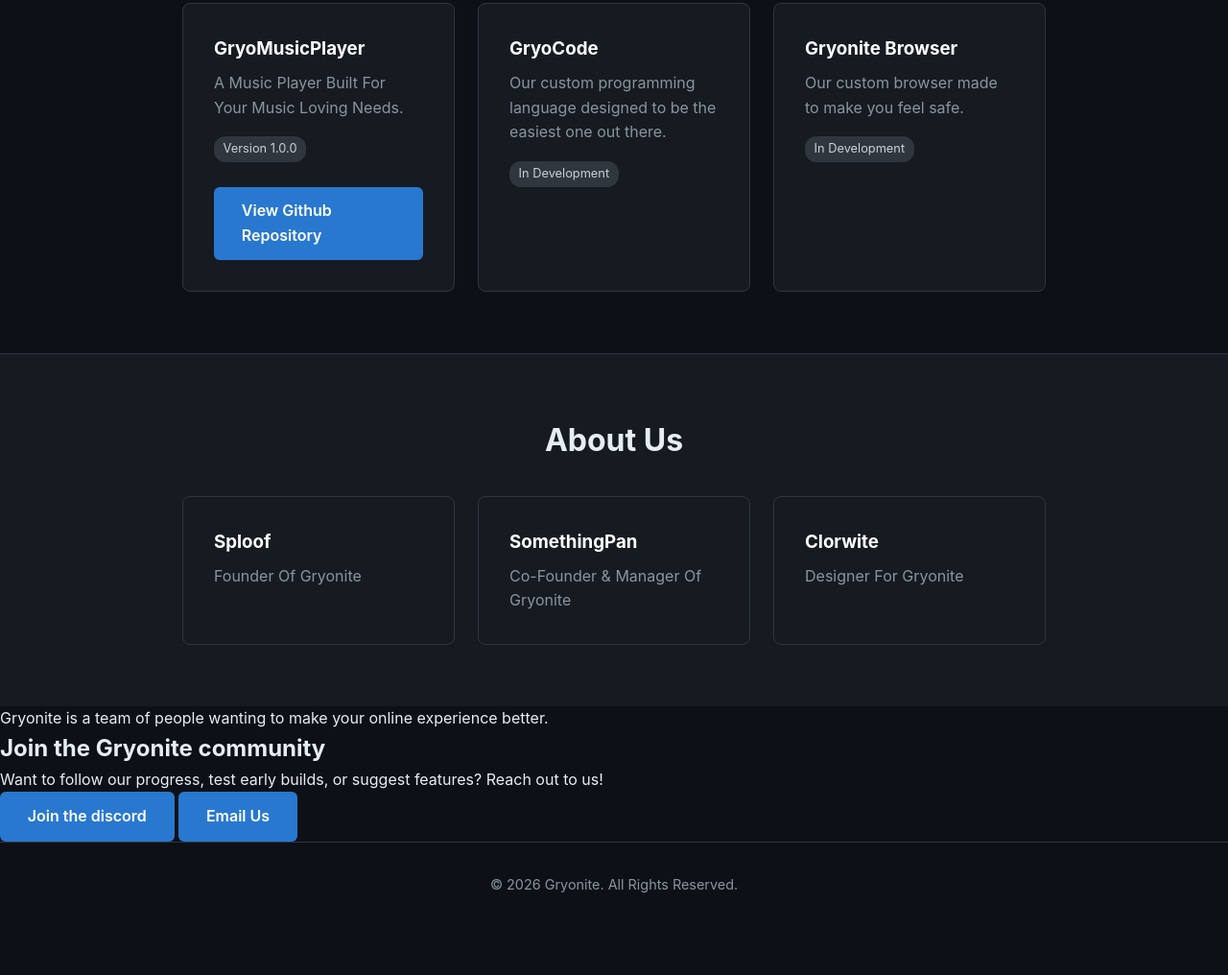
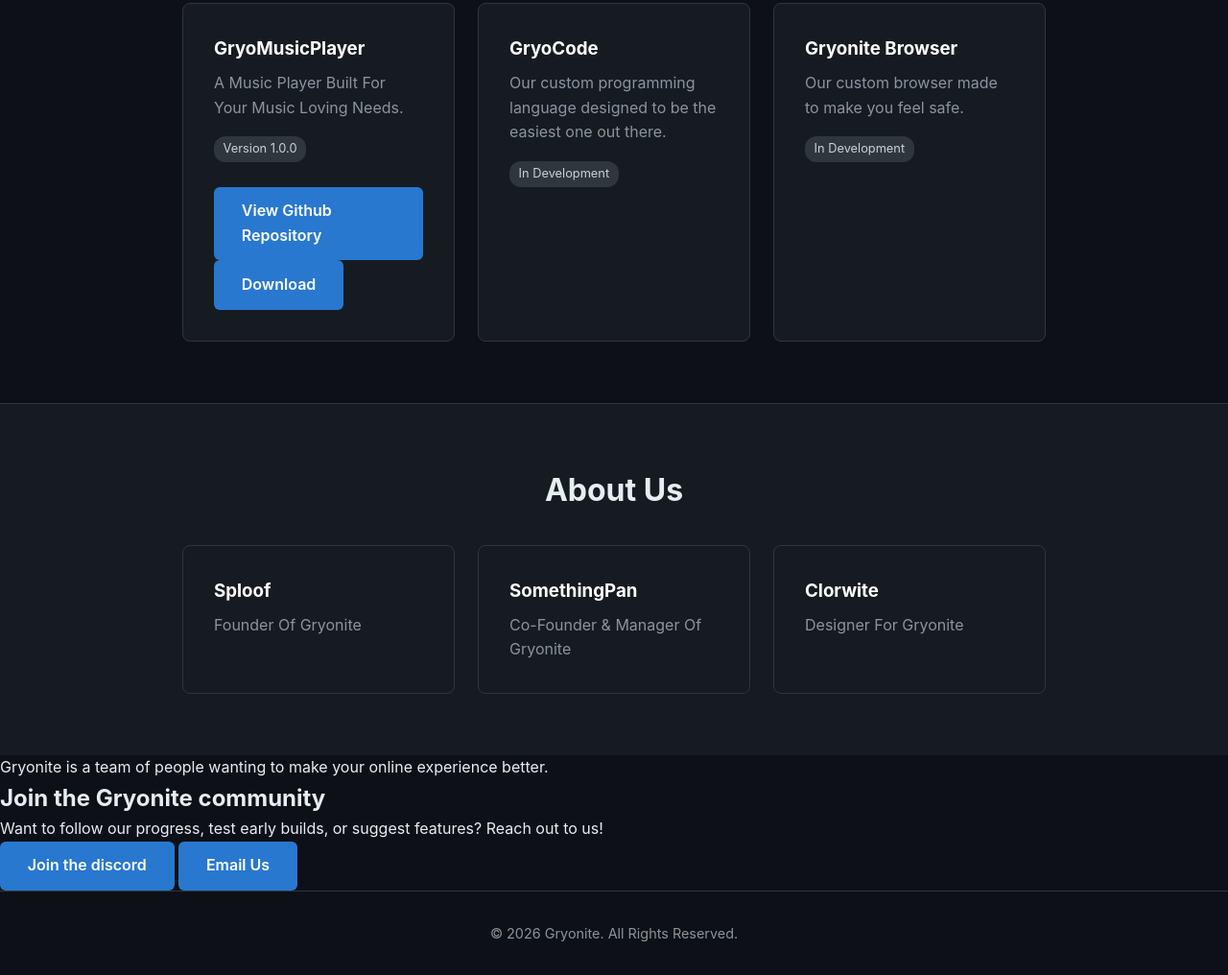
Before and after one commit to Gryonite/Gryonite, a plain HTML site: page index.html in a window 1280 px wide. Shown: the part 630-1646 px from the top of the page at 96% size. Before the commit the page ends 1595 px from the top, so only its background shows below. Drawn offline with Linux system fonts and the light colour scheme.

Commit message:
Add download link to latest release

```diff
--- a/index.html
+++ b/index.html
@@ -41,6 +41,13 @@
                         target="_blank"
                         rel="noopener noreferrer">
                         View Github Repository
+                    </a>
+
+                    <a href="https://github.com/Gryonite/Gryonite-Music-Player/releases/latest"
+                       class="btn"
+                       target="_blank"
+                       rel="noopener noreferrer">
+                       Download
                     </a>
 
                 </div>
```
